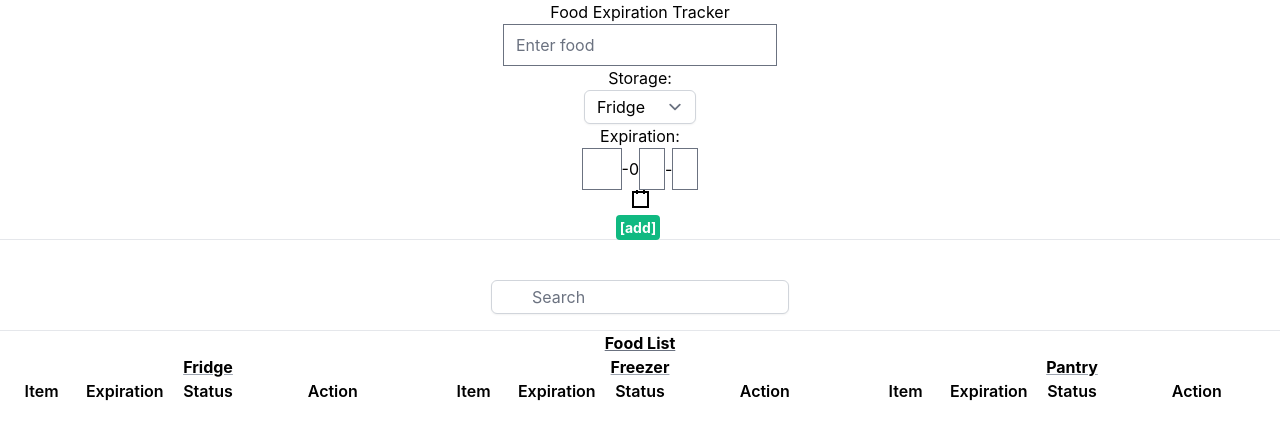
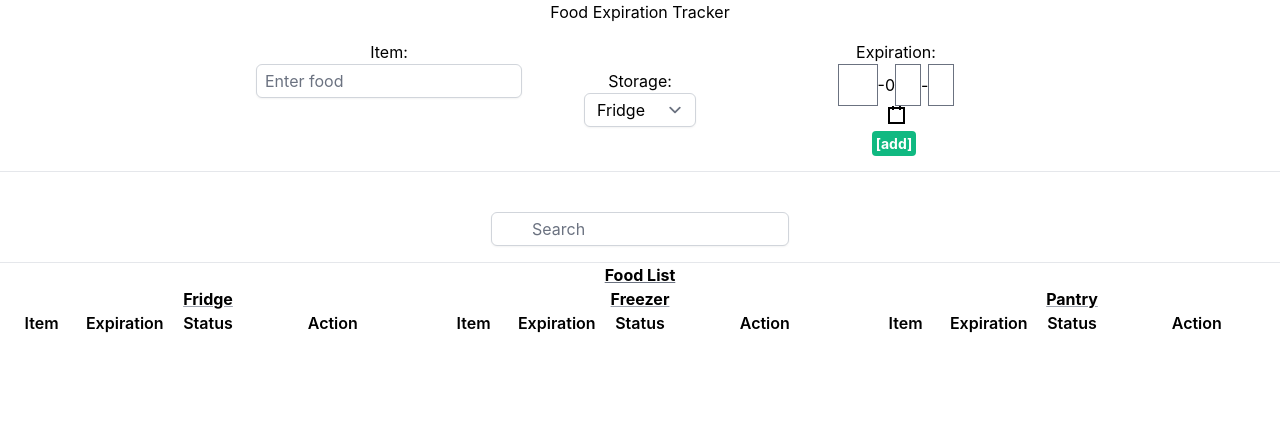
Before and after one commit to evening/expiration-tracker, a React (Create React App) app: page / in a window 1280 px wide. Shown: the top 438 px of the page. Built offline with nearby package versions, Linux system fonts and the light colour scheme.

Commit message:
Update AddFood.tsx
structure component into grid and add basic styles

```diff
--- a/src/components/AddFood.tsx
+++ b/src/components/AddFood.tsx
@@ -35,8 +35,11 @@ const AddFood = ({ entries, setEntries }: AddFoodProps) => {
     };
   }
   return (
-    <div>
+    <div className='grid grid-cols-5 py-4'>
+      <div className='col-start-2 col-span-1 mx-auto'>
+      <p> Item: </p>
       <input
+        className='py-1 px-2 border border-gray-300 rounded-md shadow-sm focus:outline-none focus:ring-emerald-500 focus:border-emerald-500'
         name="newFood"
         type="text"
         placeholder="Enter food"
@@ -44,6 +47,7 @@ const AddFood = ({ entries, setEntries }: AddFoodProps) => {
         value={newFoodName}
         required
       />
+      </div>
       <div className='col-span-1 mx-auto my-auto'>
       <p> Storage: </p>
         <select
@@ -57,6 +61,7 @@ const AddFood = ({ entries, setEntries }: AddFoodProps) => {
           <option value={FoodLocation.pantry}> Pantry </option>
         </select>
       </div>
+      <div className='col-span-1 my-auto'>
       <p> Expiration: </p>
       <DatePicker
         name="newExpiration"
@@ -75,6 +80,7 @@ const AddFood = ({ entries, setEntries }: AddFoodProps) => {
       >
         [add]
       </small>
+      </div>
     </div>
   )
 }
```
